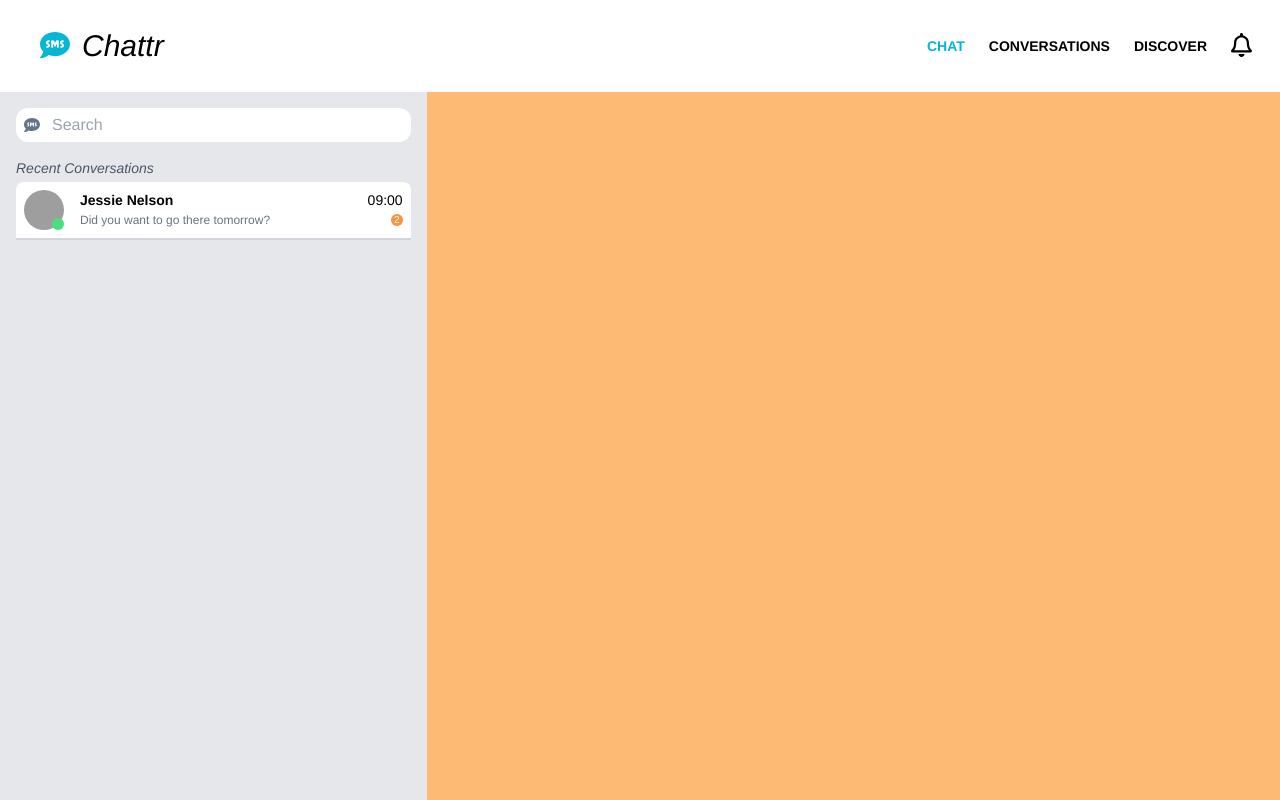
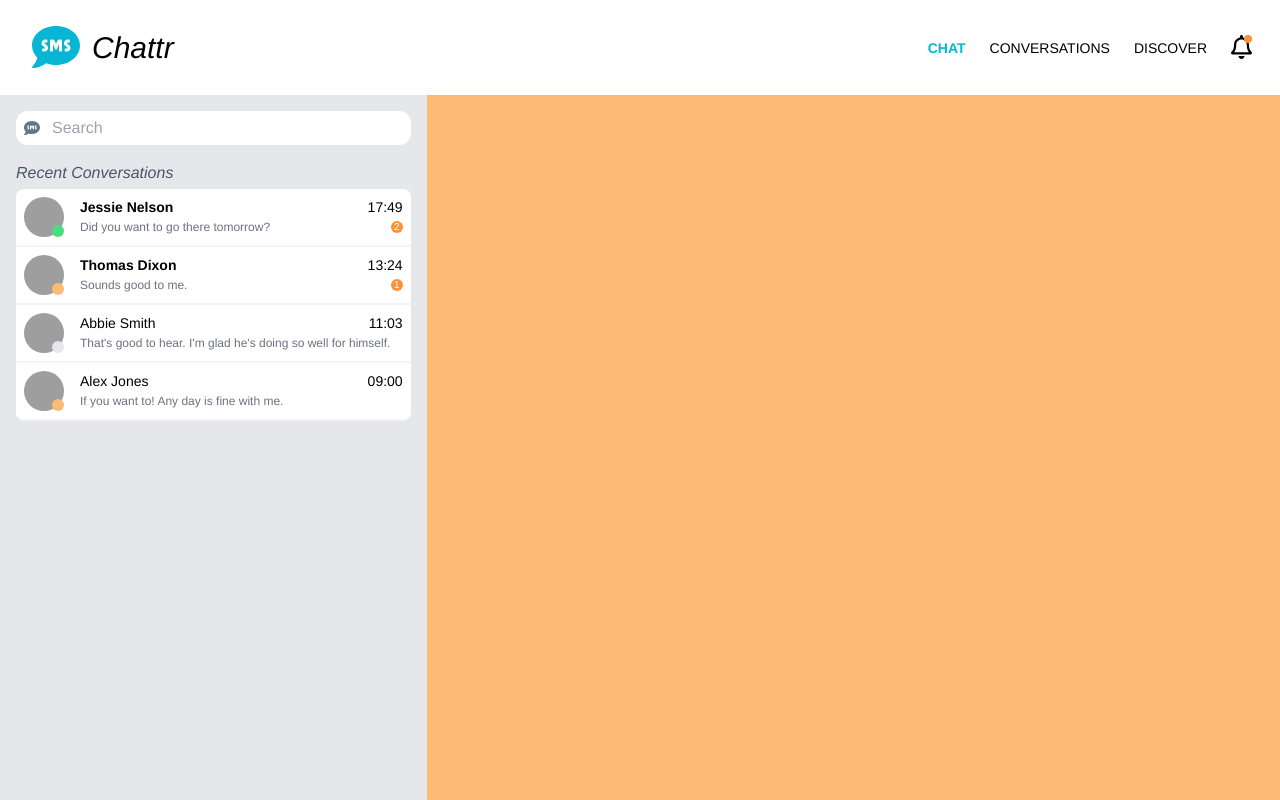
Before and after one commit to Tylxr/vues-from-the-six, a Vue app: page / in a window 1280 px wide. Built offline with nearby package versions, Linux system fonts and the light colour scheme; grey boxes are pictures that could not be loaded.

Commit message:
Building the mini-conversation markup

```diff
--- a/index.html
+++ b/index.html
@@ -4,7 +4,7 @@
     <meta charset="UTF-8" />
     <link rel="icon" href="/favicon.ico" />
     <meta name="viewport" content="width=device-width, initial-scale=1.0" />
-    <title>Vite App</title>
+    <title>Chattr | Instant Messaging</title>
   </head>
   <body>
     <div id="app"></div>
--- a/src/App.vue
+++ b/src/App.vue
@@ -11,7 +11,6 @@ html,
 body,
 #app {
     height: 100%;
-    overflow: hidden;
 }
 #app {
     font-family: Avenir, Helvetica, Arial, sans-serif;
--- a/src/components/HelloWorld.vue
+++ b/src/components/HelloWorld.vue
@@ -1,17 +1,51 @@
 <script setup>
+import { ref } from 'vue';
+
+// Temporary
+const posts = ref([
+    {
+        name: 'Jessie Nelson',
+        avatar: 'https://d2qp0siotla746.cloudfront.net/img/use-cases/profile-picture/template_3.jpg',
+        timeFormatted: '17:49',
+        message: 'Did you want to go there tomorrow?',
+        notifications: 2,
+        status: 'online'
+    },
+    {
+        name: 'Thomas Dixon',
+        avatar: 'https://images.pexels.com/photos/220453/pexels-photo-220453.jpeg?auto=compress&cs=tinysrgb&dpr=1&w=500',
+        timeFormatted: '13:24',
+        message: 'Sounds good to me.',
+        notifications: 1,
+        status: 'away'
+    },
+    {
+        name: 'Abbie Smith',
+        avatar: 'https://maundymitchell.com/wp-content/uploads/2019/09/Actor-Headshot-on-White-Background_0003-1024x683.jpg',
+        timeFormatted: '11:03',
+        message: 'That\'s good to hear. I\'m glad he\'s doing so well for himself.',
+        notifications: 0,
+        status: 'offline'
+    },
+    {
+        name: 'Alex Jones',
+        avatar: 'https://www.opticalexpress.co.uk/media/1064/man-with-glasses-smiling-looking-into-distance.jpg',
+        timeFormatted: '09:00',
+        message: 'If you want to! Any day is fine with me.',
+        notifications: 0,
+        status: 'away'
+    }
+]);
+
 </script>
 
 <template>
-    <div>
-        <!-- <font-awesome-icon :icon="['fas', 'sms']" /> -->
-    </div>
-
     <!-- Navigation Header Component -->
     <div class="nav-container flex justify-between bg-white">
-        <div class="logo-container flex items-center p-7">
-            <ul class="flex justify-between text-3xl">
+        <div class="logo-container flex items-center p-5">
+            <ul class="flex justify-between items-center text-3xl">
                 <li>
-                    <font-awesome-icon class="text-cyan-500" :icon="['fas', 'sms']" />
+                    <font-awesome-icon class="text-cyan-500 text-5xl" :icon="['fas', 'sms']" />
                 </li>
                 <li>
                     <span class="italic">Chattr</span>
@@ -19,21 +53,22 @@
             </ul>
         </div>
         <div class="navigation flex p-7 items-center">
-            <ul class="flex justify-between text-sm font-bold uppercase items-center">
+            <ul class="flex justify-between text-sm uppercase items-center">
                 <li class="ml-4 active">Chat</li>
                 <li class="ml-4">Conversations</li>
                 <li class="ml-4">Discover</li>
-                <li class="ml-4">
+                <li class="ml-4 relative">
                     <font-awesome-icon class="text-2xl" :icon="['far', 'bell']" />
+                    <span class="h-2 w-2 top-0 right-0 absolute rounded-full bg-orange-400"></span>
                 </li>
             </ul>
         </div>
     </div>
 
     <!-- Chat Page/Route -->
-    <div class="chat-page flex h-full">
+    <div class="chat-page flex">
         <!-- MiniConversation Component -->
-        <div class="mini-conversation-container w-1/3 bg-gray-200">
+        <div class="mini-conversation-container w-1/3 bg-gray-200 overflow-scroll pb-4">
             <!-- Search Component -->
             <div class="search relative m-4">
                 <input
@@ -47,35 +82,39 @@
                 />
             </div>
 
-            <div class="conversation-container text-sm">
-                <h4 class="ml-4 mb-1 italic text-gray-600">Recent Conversations</h4>
+            <h4 class="ml-4 mb-1 italic text-gray-600">Recent Conversations</h4>
+
+            <div v-for="(post, index) in posts" :key="index" class="conversation-container text-sm">
                 <!-- Lots of these -->
                 <div
-                    class="conversation bg-white flex mx-4 rounded-t-lg border-b-2 border-b-gray-300"
+                    :class="['conversation cursor-pointer hover:bg-gray-50 bg-white flex mx-4 border-b-2 border-b-gray-100',
+                    index === 0 ? 'rounded-t-lg' : '', index === posts.length - 1 ? 'rounded-b-lg' : '']"
                 >
-                    <div class="avatar relative m-2">
+                    <div class="avatar relative m-2 shrink-0">
                         <img
-                            src="https://d2qp0siotla746.cloudfront.net/img/use-cases/profile-picture/template_3.jpg"
+                            :src="post.avatar"
                             alt="Profile Picture"
-                            class="rounded-full w-10 h-10"
+                            class="rounded-full w-10 h-10 object-cover"
                         />
-                        <span class="h-3 w-3 bottom-0 right-0 absolute rounded-full bg-green-400"></span>
+                        <span
+                            :class="['h-3 w-3 bottom-0 right-0 absolute rounded-full ',
+                            post.status === 'online' ? 'bg-green-400' : post.status === 'away' ? 'bg-orange-300' : 'bg-gray-200']"
+                        ></span>
                     </div>
-                    <div class="details flex-grow m-2">
+                    <div class="details flex-grow m-2 min-w-0">
                         <div class="flex justify-between">
                             <!-- if message, bold -->
-                            <span class="font-bold">Jessie Nelson</span>
-                            <span>09:00</span>
+                            <span :class="post.notifications ? 'font-bold' : ''">{{ post.name }}</span>
+                            <span>{{ post.timeFormatted }}</span>
                         </div>
                         <div class="flex justify-between items-center">
-                            <span
-                                class="last-message text-gray-500"
-                            >Did you want to go there tomorrow?</span>
+                            <span class="last-message text-gray-500 truncate">{{ post.message }}</span>
                             <!-- if notification -->
                             <div
-                                class="notification-count rounded-xl bg-orange-400 text-white w-3 h-3 flex justify-center items-center"
+                                v-if="post.notifications"
+                                class="notification-count ml-2 rounded-xl bg-orange-400 text-white min-w-0 w-3 h-3 flex justify-center items-center"
                             >
-                                <span>2</span>
+                                <span>{{ post.notifications }}</span>
                             </div>
                         </div>
                     </div>
@@ -90,6 +129,8 @@
 
 <style scoped>
 .nav-container {
+    height: 95px;
+
     li {
         margin-left: 12px;
     }
@@ -99,18 +140,23 @@
 
             &.active {
                 color: rgb(6, 182, 212);
+                font-weight: bold;
             }
         }
     }
 }
 
 .chat-page {
+    height: calc(100% - 95px);
+
     .conversation {
         .last-message {
             font-size: 12px;
         }
         .notification-count {
             font-size: 10px;
+            min-width: 12px;
+            min-height: 12px;
         }
     }
 }
```
